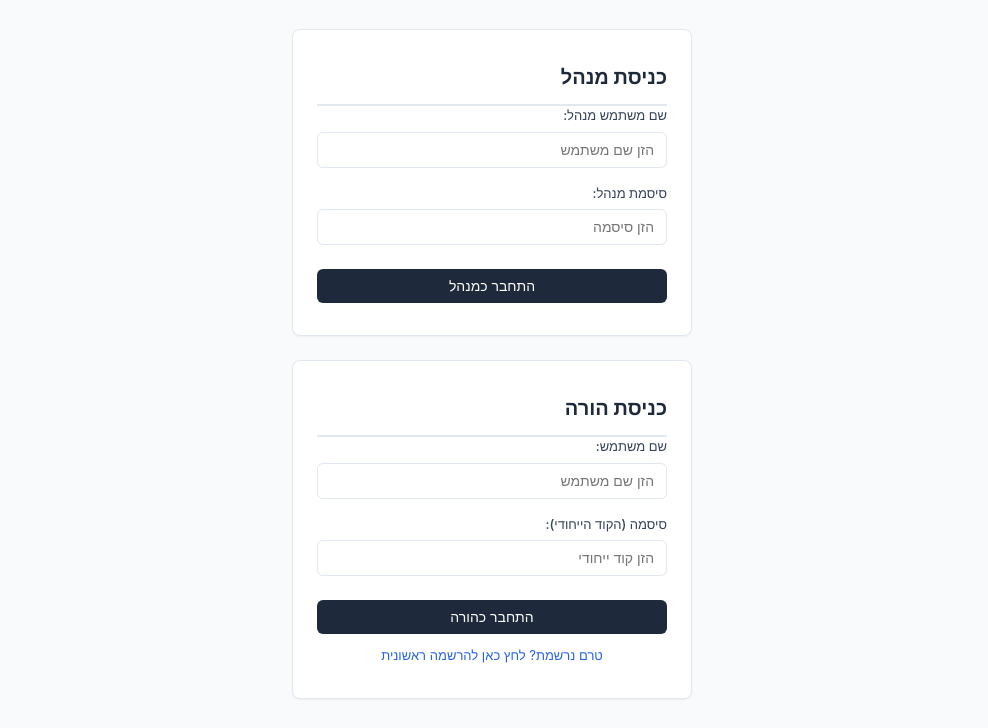
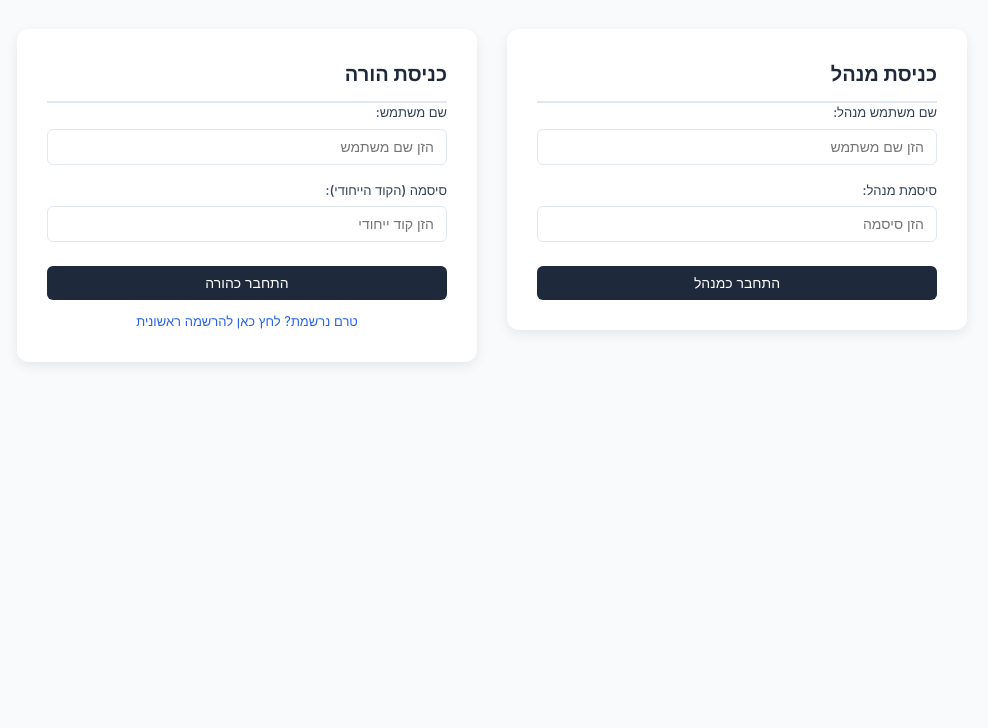
Before and after one commit to RuthDeveloper0/tuition-management-project, a website: page client/index.html in a window 1280 px wide. Shown: the part 72-800 px from the top of the page, without its empty margins (148-1136 px from the left). Drawn offline with Linux system fonts and the light colour scheme.

Commit message:
style: update layout and component styling

```diff
--- a/client/css/components.css
+++ b/client/css/components.css
@@ -51,7 +51,7 @@
 }
 
 .btn-add-child { background-color: #f1f5f9; color: var(--primary-color); border-color: #cbd5e1; }
-.btn-file { background-color: #eff6ff; color: var(--accent-color); border-color: #bfdbfe; }
+.btn-file { background-color: #eaf2fd; color: #0f172a; border-color: #bfdbfe; }
 .btn-edit { background-color: #fff; color: var(--text-main); border-color: var(--border-color); }
 .btn-delete { background-color: #fff; color: var(--danger-color); border-color: #fca5a5; }
 .btn-delete:hover { background-color: var(--danger-bg); }
--- a/client/css/layout.css
+++ b/client/css/layout.css
@@ -28,6 +28,7 @@ header {
   margin-bottom: 28px;
   border-bottom: 1px solid var(--border-color);
   padding-bottom: 20px;
+  mix-blend-mode: multiply;
 }
 
 header h1, h2, h3 {
@@ -171,11 +172,48 @@ tr.family-needs-attention {
 }
 
  body { padding: 40px 16px; }
-    .main-title { text-align: center; color: #0f172a; margin-bottom: 32px; }
-    .cards-container { display: flex; gap: 24px; max-width: 900px; margin: 0 auto; justify-content: center; flex-wrap: wrap; }
-    .login-card { background: #ffffff; border: 1px solid var(--border-color); border-radius: var(--radius-md); padding: 32px 24px; width: 100%; max-width: 400px; box-shadow: var(--shadow-sm); box-sizing: border-box; }
-    .login-card h2 { margin-top: 0; color: var(--primary-color); border-bottom: 2px solid var(--border-color); padding-bottom: 12px; font-size: 20px; }
-    .toggle-link { margin-top: 12px; text-align: center; color: var(--accent-color); cursor: pointer; font-size: 13px; }
+    .main-title {
+      text-align: center;
+      color: #0f172a;
+      margin-bottom: 32px;
+       }
+    .cards-container {
+  display: flex !important;
+  flex-direction: row !important;
+  justify-content: center;
+  align-items: flex-start;
+  gap: 30px;
+  flex-wrap: nowrap; /* מונע מהם לרדת שורה בכוח */
+  width: 100%;
+  max-width: 900px;
+  margin: 0 auto 40px auto;
+}
+
+.login-card {
+  background: #ffffff;
+  padding: 30px;
+  border-radius: 12px;
+  box-shadow: 0 4px 12px rgba(0, 0, 0, 0.08);
+  width: 400px;
+  flex-shrink: 0; /* מונע מהכרטיסים להתכווץ או להידחס */
+
+}
+
+    .login-card h2 {
+      margin-top: 0;
+      color: var(--primary-color);
+      border-bottom: 2px solid var(--border-color);
+      padding-bottom: 12px;
+      font-size: 20px;
+        }
+
+    .toggle-link {
+      margin-top: 12px;
+      text-align: center;
+      color: var(--accent-color);
+      cursor: pointer;
+      font-size: 13px;
+     }
 
     /* עיצוב כפתור עדכון שנה שיהיה זהה לחלוטין לכפתור הוספת משפחה */
 #updateYearBtn {
```
